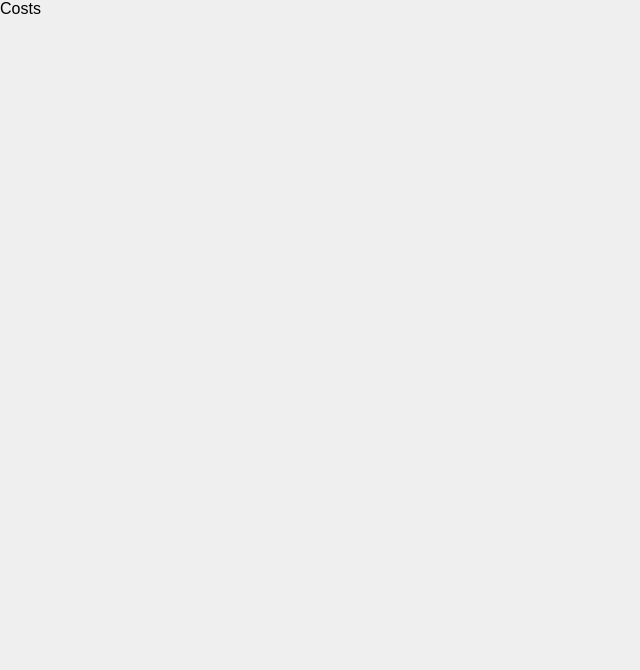
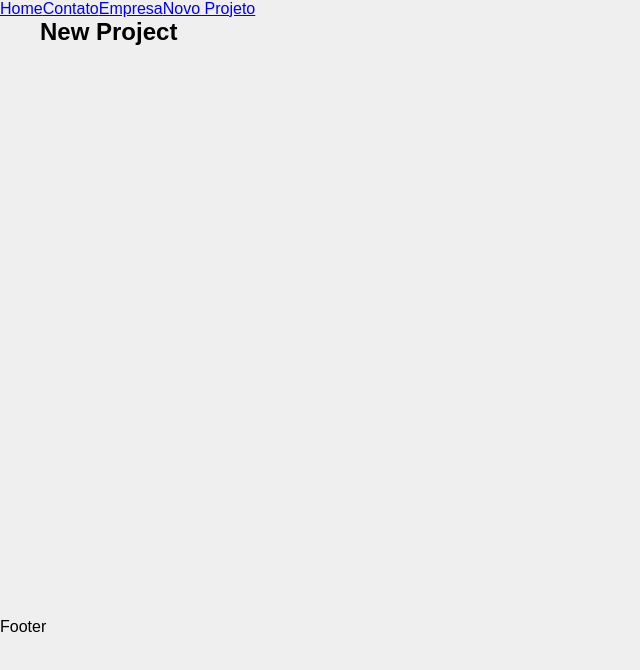
Before and after one commit to klaercio/React-Costs, a JavaScript app: page /NewProject in a window 1280 px wide. Shown: the top 670 px of the page, without its empty margins (0-640 px from the left). Built offline with nearby package versions, Linux system fonts and the light colour scheme; the HTML template or start-up script is replaced by a standard one.

Commit message:
Criando os arquivos de componentes das paginas

```diff
--- a/src/App.js
+++ b/src/App.js
@@ -1,8 +1,30 @@
+import {BrowserRouter as Router, Routes, Route, Link} from 'react-router-dom';
+import Home from './components/Pages/Home.js';
+import Contact from './components/Pages/Contact.js';
+import Company from './components/Pages/Company.js';
+import NewProject from './components/Pages/NewProject.js';
+import Container from './components/layouts/Container.js';
+
+
 function App() {
   return (
-    <div className="App">
-      <p>Costs</p>
-    </div>
+    <Router>
+      <ul>
+        <Link to="/">Home</Link>
+        <Link to="/Contact">Contato</Link>
+        <Link to="/Company">Empresa</Link>
+        <Link to="/NewProject">Novo Projeto</Link>
+      </ul>
+      <Container customClass='min-height'>
+        <Routes>
+          <Route exact path='/' element={<Home/>}/>
+          <Route path='/Contact' element={<Contact/>}/>
+          <Route path='/Company' element={<Company/>}/>
+          <Route path='/NewProject' element={<NewProject/>}/>
+        </Routes>
+      </Container>
+      <footer>Footer</footer>
+    </Router>
   );
 }
 
--- /dev/null
+++ b/src/components/Pages/Company.js
@@ -0,0 +1,5 @@
+export default function Company() {
+    return <>
+        <h2>Company</h2>
+    </>
+}
--- /dev/null
+++ b/src/components/Pages/Contact.js
@@ -0,0 +1,5 @@
+export default function Contact() {
+    return <>
+        <h2>Contact</h2>
+    </>
+}
--- /dev/null
+++ b/src/components/Pages/Home.js
@@ -0,0 +1,4 @@
+export default function Home() {
+    return (
+    <h1>Home</h1>);
+}
--- /dev/null
+++ b/src/components/Pages/NewProject.js
@@ -0,0 +1,5 @@
+export default function NewProject() {
+    return <>
+        <h2>New Project</h2>
+    </>
+}
--- /dev/null
+++ b/src/components/layouts/Container.js
@@ -0,0 +1,27 @@
+import styles from './Container.module.css'
+
+export default function Container(props) {
+    return (
+        <div className={`${styles.container} ${styles[props.customClass]}`}>
+            {props.children}
+        </div>
+    );
+}
+
+
+
+//Como seria a implementação de estilos em React-Native
+/* const styles = new StyleSheet(
+    {
+        container: {
+            width: '1200px',
+            display: 'flex',
+            justifyContent: 'space-between',
+            margin: '0 auto',
+            flexWrap: 'wrap',
+        },
+        minHeigth: {
+
+        }
+    }
+) */
--- /dev/null
+++ b/src/components/layouts/Container.module.css
@@ -0,0 +1,20 @@
+.container {
+    width: 1200px;
+    display: flex;
+    justify-content: space-between;
+    margin: 0 auto;
+    flex-wrap: wrap;
+}
+
+.min-height {
+    min-height: 75%;
+}
+
+.start {
+    justify-content: flex-start;
+}
+
+.column {
+    flex-direction: column;
+    justify-content: flex-start;
+}
```
